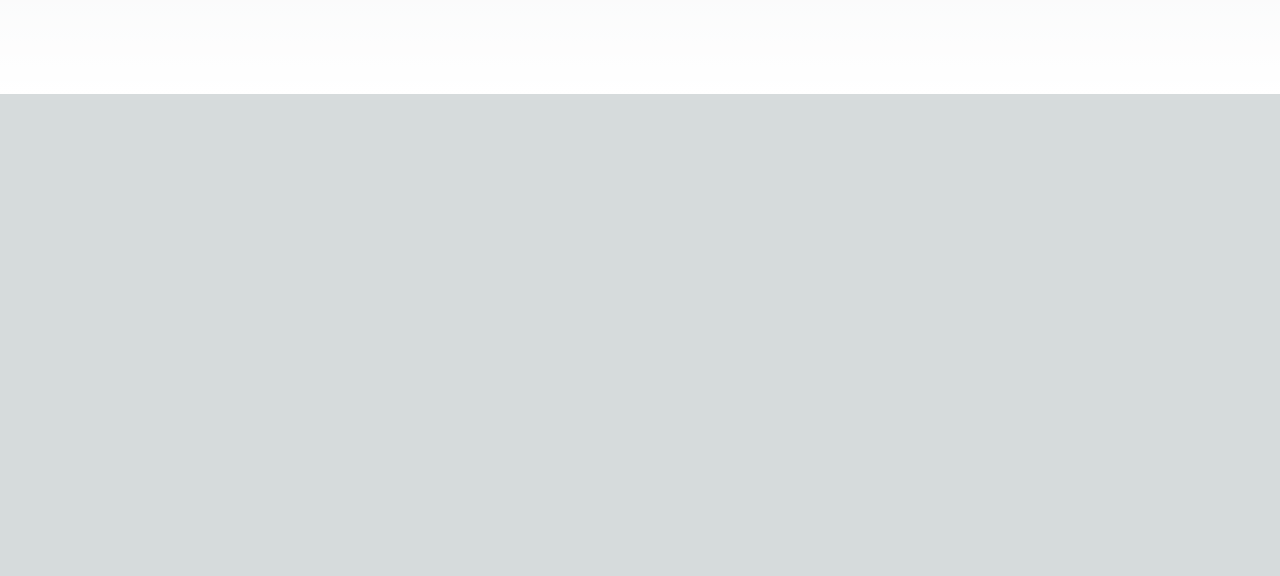
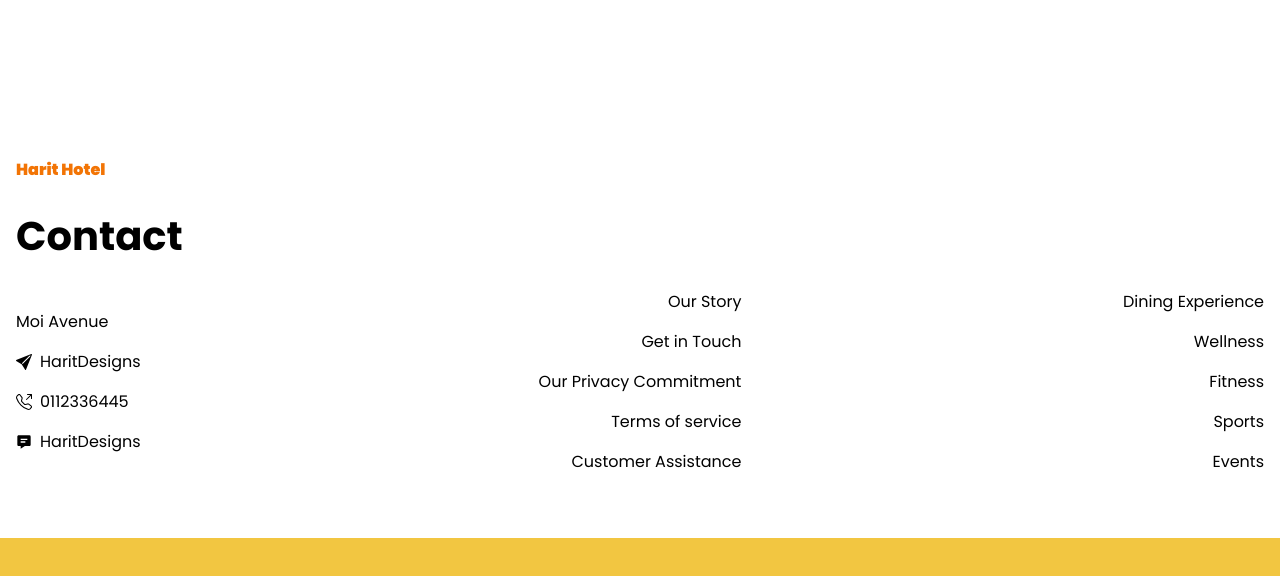
Before and after one commit to ItotiaHarrison/Harit-Hotel, a Next.js app: page / in a window 1280 px wide. Shown: the part 830-1406 px from the top of the page. Before the commit the page ends 924 px from the top, so only its background shows below. Built offline with nearby package versions, Linux system fonts and the light colour scheme.

Commit message:
create footer component

```diff
--- a/src/app/globals.css
+++ b/src/app/globals.css
@@ -1,33 +1,3 @@
 @tailwind base;
 @tailwind components;
 @tailwind utilities;
-
-:root {
-  --foreground-rgb: 0, 0, 0;
-  --background-start-rgb: 214, 219, 220;
-  --background-end-rgb: 255, 255, 255;
-}
-
-@media (prefers-color-scheme: dark) {
-  :root {
-    --foreground-rgb: 255, 255, 255;
-    --background-start-rgb: 0, 0, 0;
-    --background-end-rgb: 0, 0, 0;
-  }
-}
-
-body {
-  color: rgb(var(--foreground-rgb));
-  background: linear-gradient(
-      to bottom,
-      transparent,
-      rgb(var(--background-end-rgb))
-    )
-    rgb(var(--background-start-rgb));
-}
-
-@layer utilities {
-  .text-balance {
-    text-wrap: balance;
-  }
-}
--- a/src/app/layout.tsx
+++ b/src/app/layout.tsx
@@ -2,6 +2,7 @@
 import { Poppins } from "next/font/google";
 import "./globals.css";
 import Header from "@/components/Header/Header";
+import Footer from "@/components/Footer/Footer";
 
 const poppins = Poppins({
   subsets: ["latin"],
@@ -26,7 +27,7 @@
         <main className="font-normal">
           <Header />
           {children}
-          {/* ?Footer */}
+          <Footer />
         </main>
       </body>
     </html>
--- /dev/null
+++ b/src/components/Footer/Footer.tsx
@@ -0,0 +1,55 @@
+import Link from "next/link"
+import { BiSolidMessageDetail } from "react-icons/bi"
+import { BsFillSendFill, BsTelephoneOutbound } from "react-icons/bs"
+
+const Footer = () => {
+  return (
+    <footer className="mt-16">
+        <div className="container mx-auto px-4">
+            <Link href='/' className="font-black text-tertiary-dark">
+            Harit Hotel
+            </Link>
+
+            <h4 className="font-semibold text-[40px] py-6">Contact</h4>
+
+            <div className="flex flex-wrap gap-16 items-center justify-between">
+                <div className="flex-1">
+                    <p>Moi Avenue</p>
+                    <div className="flex items-center py-4">
+                        <BsFillSendFill />
+                        <p className="ml-2">HaritDesigns</p>
+                    </div>
+                    <div className="flex items-center">
+                        <BsTelephoneOutbound />
+                        <p className="ml-2">0112336445</p>
+                    </div>
+                    <div className="flex items-center pt-4">
+                        <BiSolidMessageDetail />
+                        <p className="ml-2">HaritDesigns</p>
+                    </div>
+                </div>
+
+                <div className="flex-2 md:text-right">
+                    <p className="pb-4">Our Story</p>
+                    <p className="pb-4">Get in Touch</p>
+                    <p className="pb-4">Our Privacy Commitment</p>
+                    <p className="pb-4">Terms of service</p>
+                    <p>Customer Assistance</p>
+                </div>
+
+                <div className="flex-1 md:text-right">
+                    <p className="pb-4">Dining Experience</p>
+                    <p className="pb-4">Wellness</p>
+                    <p className="pb-4">Fitness</p>
+                    <p className="pb-4">Sports</p>
+                    <p>Events</p>
+                </div>
+            </div>
+        </div>
+
+        <div className="bg-tertiary-light h-10 md:h-[70px] mt-16 w-full bottom-0 left-0"></div>
+    </footer>
+  )
+}
+
+export default Footer
```
